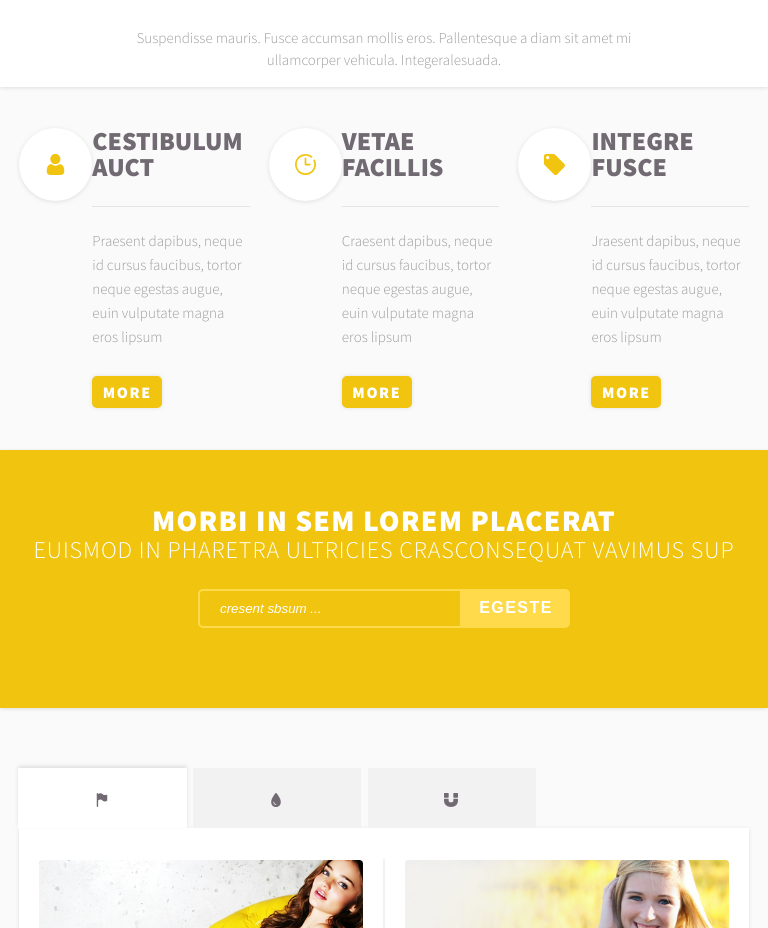
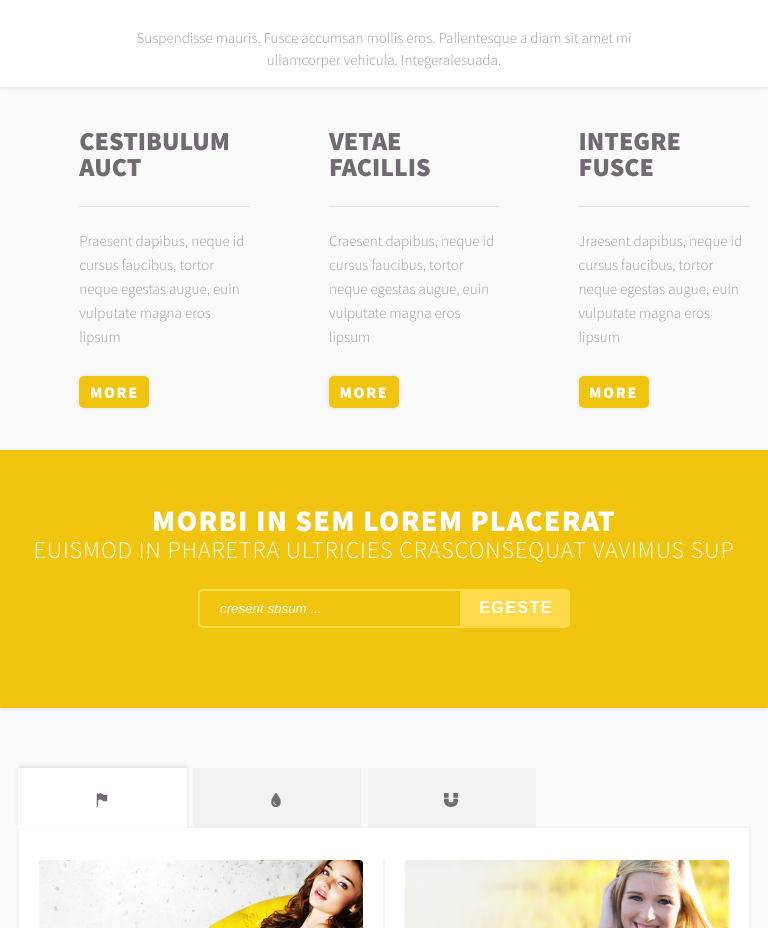
Before and after one commit to dinasing/layout, a plain HTML site: page index.html in a window 768 px wide. Shown: the part 1148-2076 px from the top of the page. Drawn offline with Linux system fonts and the light colour scheme.

Commit message:
feat: hide icons

```diff
--- a/sass/screen.scss
+++ b/sass/screen.scss
@@ -312,10 +312,12 @@ a.header__nav-first-item:hover {
         display: flex;
         align-content: center;
         justify-content: center;
-
+        @media screen  and (max-width: 1024px) and (min-width: 650px) {
+            display: none;
+        }
     }
     &__icon {
-        width: 21px;
+        width: 29%;
     }
 
     &__button {
```
Also changed, not shown: stylesheets/screen.css.
